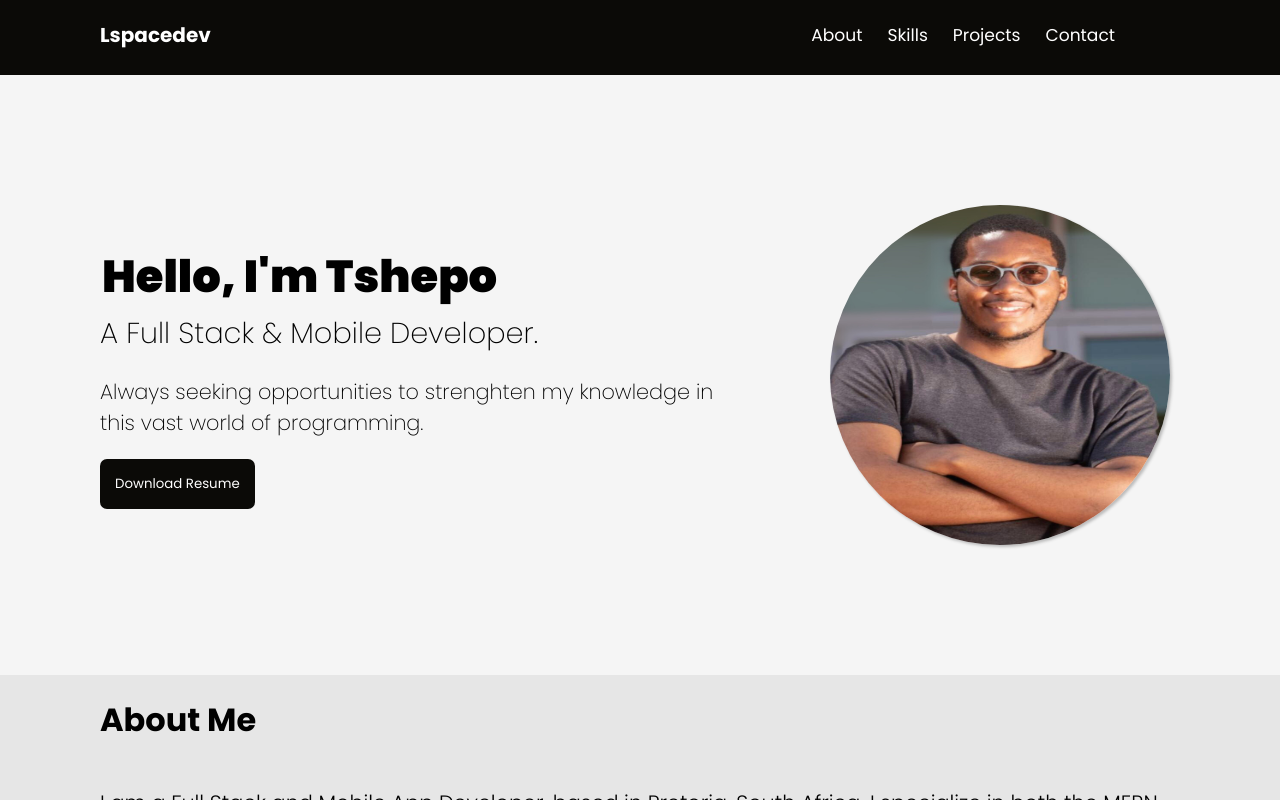
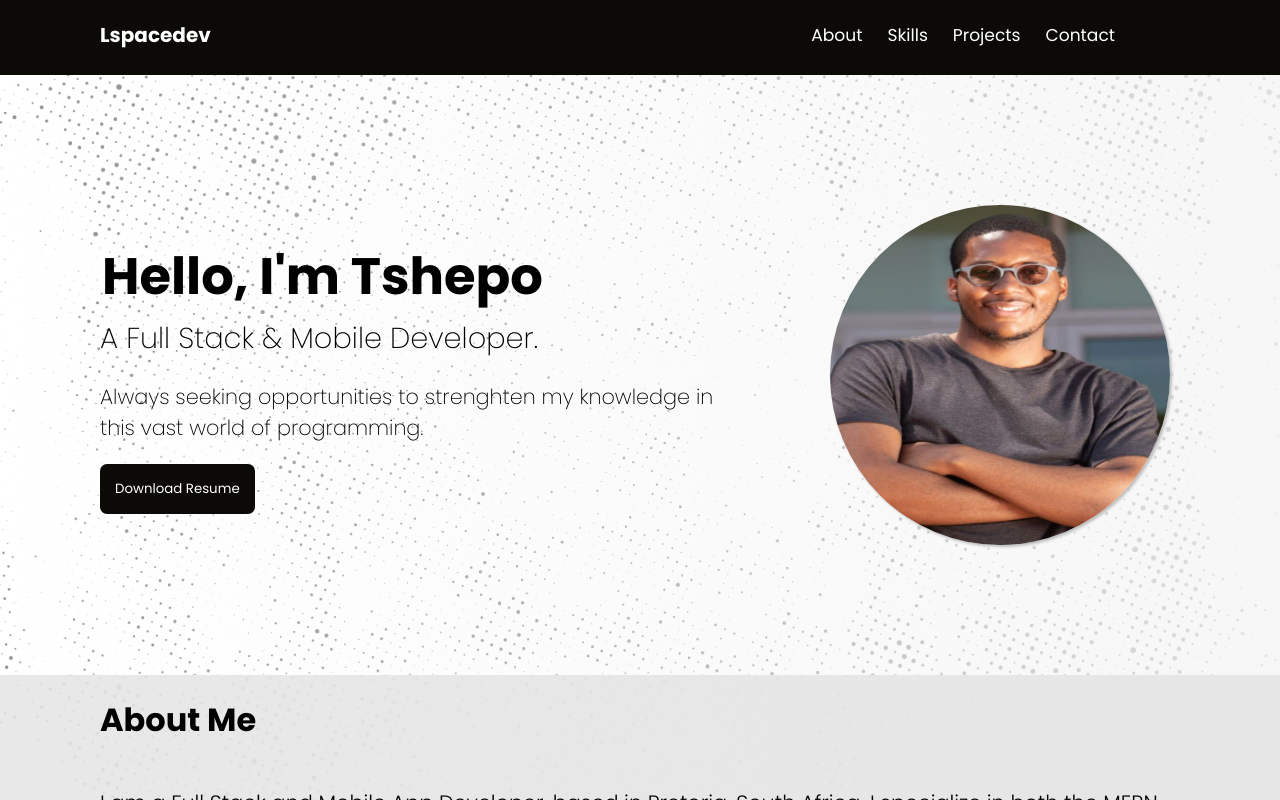
Before and after one commit to Lspacedev/portfolio_site, a React (Vite) app: page / in a window 1280 px wide. Built offline with nearby package versions, Linux system fonts and the light colour scheme.

Commit message:
updated styles

```diff
--- a/src/App.css
+++ b/src/App.css
@@ -32,6 +32,17 @@ body,
   align-items: center;
   justify-content: space-between;
   background-color: whitesmoke;
+
+  background-image: linear-gradient(
+      to left,
+      rgba(245, 245, 245, 0.849),
+      rgba(255, 255, 255, 0.253)
+    ),
+    url("/images/377489366_a64ed899-be93-408a-8187-aa85839a583a.jpg");
+
+  background-position: center;
+  background-repeat: no-repeat;
+  background-size: cover;
 }
 .Contact .heading {
   display: flex;
@@ -122,6 +133,17 @@ body,
   display: flex;
   align-items: center;
   background-color: whitesmoke;
+
+  background-image: linear-gradient(
+      to left,
+      rgba(245, 245, 245, 0.849),
+      rgba(255, 255, 255, 0.253)
+    ),
+    url("/images/377489366_a64ed899-be93-408a-8187-aa85839a583a.jpg");
+
+  background-position: center;
+  background-repeat: no-repeat;
+  background-size: cover;
 }
 
 .Hero .introduction {
@@ -167,6 +189,16 @@ body,
   display: flex;
   flex-direction: column;
   background-color: rgb(230, 230, 230);
+  background-image: linear-gradient(
+      to left,
+      rgb(230, 230, 230),
+      rgba(230, 230, 230, 0.918)
+    ),
+    url("/images/377489366_a64ed899-be93-408a-8187-aa85839a583a.jpg");
+
+  background-position: center;
+  background-repeat: no-repeat;
+  background-size: cover;
 }
 .About p {
   font-size: 1.3rem;
@@ -180,6 +212,16 @@ body,
 .Skills {
   min-height: 600px;
   background-color: whitesmoke;
+  background-image: linear-gradient(
+      to left,
+      rgba(245, 245, 245, 0.849),
+      rgba(255, 255, 255, 0.253)
+    ),
+    url("/images/377489366_a64ed899-be93-408a-8187-aa85839a583a.jpg");
+
+  background-position: center;
+  background-repeat: no-repeat;
+  background-size: cover;
 }
 .Skills .frontend,
 .backend,
@@ -220,7 +262,10 @@ body,
 .Skills h4 {
   font-weight: 400;
 }
-
+#skills {
+  margin: 0px;
+  padding: 25px 100px;
+}
 .Projects {
   padding: 30px 100px;
   background-color: rgb(230, 230, 230);
--- a/src/components/Hero.jsx
+++ b/src/components/Hero.jsx
@@ -6,9 +6,9 @@ function Hero() {
           {/* style={{ color: "#a8a53c" }} */}
           <h2
             style={{
-              fontWeight: 900,
+              fontWeight: 700,
               margin: "2px",
-              fontSize: "2.8rem",
+              fontSize: "3.2rem",
             }}
           >
             Hello, I'm Tshepo
```
Also changed, not shown: public/images/377489366_a64ed899-be93-408a-8187-aa85839a583a.jpg (added).
